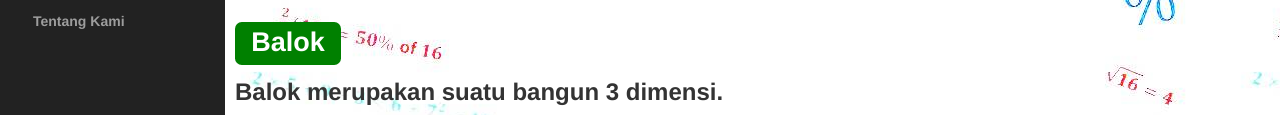
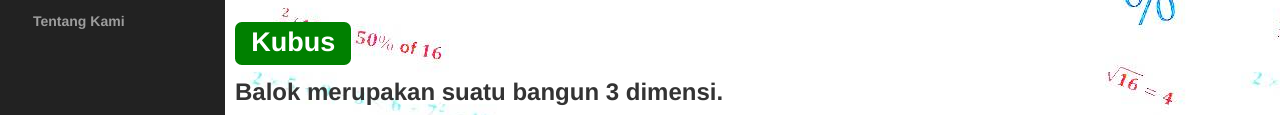
Before and after one commit to tommycuang/VISUALMATH, a plain HTML site: page balok.html in a window 1280 px wide. Shown: the part 218-333 px from the top of the page. Drawn offline with Linux system fonts and the light colour scheme.

Commit message:
Revert "Ganti judul jadi balok"
This reverts commit 202a39edeb15bc131e5f7ae4374b7d850cd5cce6.

```diff
--- a/balok.html
+++ b/balok.html
@@ -137,7 +137,7 @@
                     </div>
                     <div class="row">
                         <div class="col-lg-12 col-md-12 col-sm-12" id="tigad">
-                            <h1><span class="label label-default">Balok</span></h1>
+                            <h1><span class="label label-default">Kubus</span></h1>
                             <h3>Balok merupakan suatu bangun 3 dimensi.</h3>
                             <h3>Karakteristik yang terdapat pada balok: </h3>
                             <h3>- Terdapat 12 rusuk</h3>
```
